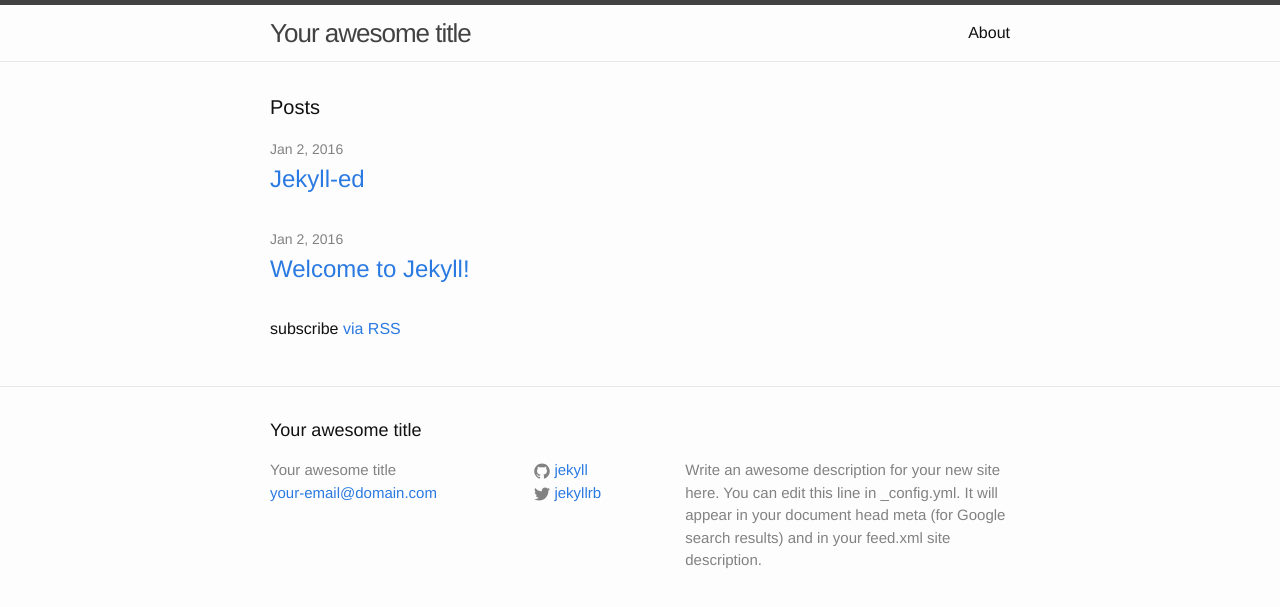
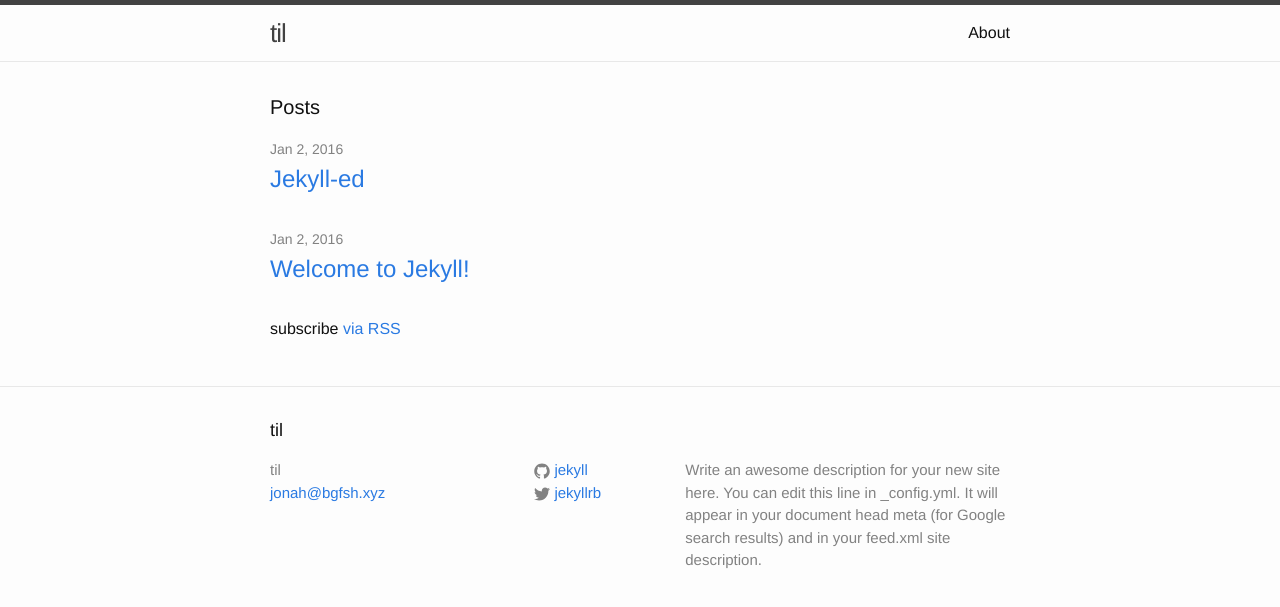
Before and after one commit to jonahdc/jonahdc.github.io, a Jekyll site: the page built from index.html, in a window 1280 px wide. Shown: the top 607 px of the page. Built offline with Jekyll 4.4.1, drawn with Linux system fonts in a browser that asks for light colours.

Commit message:
Update _config.yml

```diff
--- a/_config.yml
+++ b/_config.yml
@@ -6,14 +6,15 @@
 # 'jekyll serve'. If you change this file, please restart the server process.
 
 # Site settings
-title: Your awesome title
-email: your-email@domain.com
+title: til
+subtitle: today I learned
+email: jonah@bgfsh.xyz
 description: > # this means to ignore newlines until "baseurl:"
   Write an awesome description for your new site here. You can edit this
   line in _config.yml. It will appear in your document head meta (for
   Google search results) and in your feed.xml site description.
 baseurl: "" # the subpath of your site, e.g. /blog
-url: "http://yourdomain.com" # the base hostname & protocol for your site
+url: "http://til.bgfsh.xyz" # the base hostname & protocol for your site
 twitter_username: jekyllrb
 github_username:  jekyll
 
```
